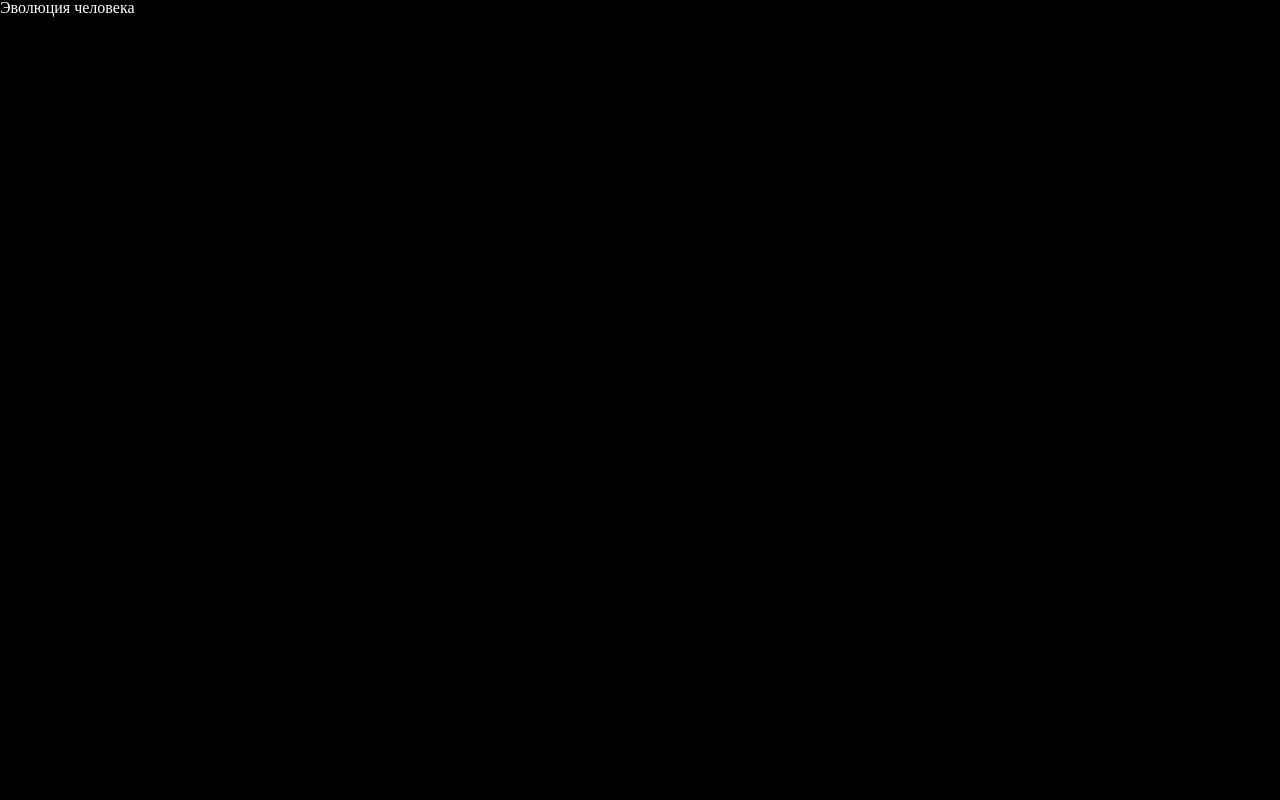
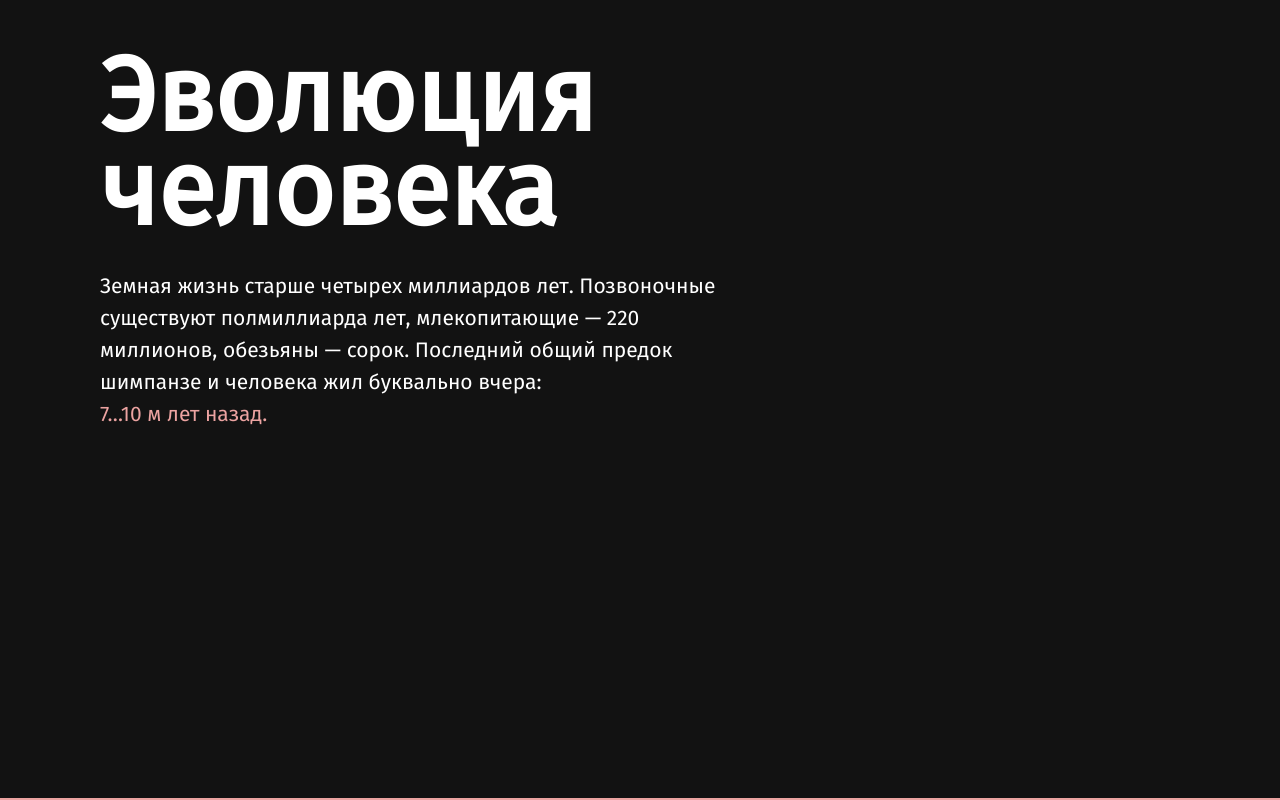
Before and after one commit to RusPosevkin/evolution, a website: page index.html in a window 1280 px wide. Shown: the top 800 px of the page. Drawn offline with Linux system fonts and the light colour scheme.

Commit message:
add intro and timeline scale (without ticks and labels)

```diff
--- a/index.html
+++ b/index.html
@@ -5,12 +5,32 @@
     <title>Эволюция человека</title>
     <meta name="description" content="">
     <meta name="viewport" content="width=device-width, initial-scale=1">
-
     <link rel="stylesheet" href="styles/css/style.css">
+    <link href="https://fonts.googleapis.com/css?family=Fira+Sans" rel="stylesheet">
   </head>
   <body>
     <div class="page">
-      Эволюция человека
+      <div class="half-top">
+        <div class="title">Эволюция человека</div>
+        <div class="text text-intro">
+          <p>
+            Земная жизнь старше четырех миллиардов лет.
+            Позвоночные существуют полмиллиарда лет, млекопитающие — 220 миллионов, обезьяны — сорок.
+            Последний общий предок шимпанзе и человека жил буквально вчера:
+          </p>
+          <p class="accent">7…10 м лет назад.</p>
+        </div>
+      </div>
+      <div class="half-bottom">
+        <div class="timeline">
+          <div class="flex">
+            <div class="timeline__scale timeline__scale_miocene"></div>
+            <div class="timeline__scale timeline__scale_pliocene"></div>
+            <div class="timeline__scale timeline__scale_pleistocene"></div>
+            <div class="timeline__scale timeline__scale_holocene"></div>
+          </div>
+        </div>
+      </div>
     </div>
   </body>
 </html>
--- a/styles/sass/style.scss
+++ b/styles/sass/style.scss
@@ -1,9 +1,89 @@
 @import "_reset";
+$color-accent: #eca3a1;
+$color-base: #fff;
 $column-width: 50px;
+$full-width: 184 * $column-width;
+$first-padding: 2 * $column-width;
+
+
+body {
+  font-family: 'Fira Sans', sans-serif;
+}
 
 .page {
-  width: 184 * $column-width;
-  background-color: black;
+  width: $full-width;
+  background-color: #121212;
   height: 100vh;
   color: white;
+  display: flex;
+  flex-direction: column;
+  justify-content: space-between;
 }
+
+.half-top {
+  width: 100%;
+  // background-color: tomato;
+}
+
+.half-bottom {
+  width: 100%;
+  // background-color: blue;
+}
+
+.flex {
+  display: flex;
+}
+
+.title {
+  padding: $column-width 0 32px $first-padding;
+  height: 188px;
+  width: 5 * $column-width;
+  font-weight: 800;
+  line-height: 94px;
+  font-size: 104px;
+  color: $color-base;
+}
+
+.text-intro {
+  font-size: 24px;
+  line-height: 32px;
+  padding-left: $first-padding;
+  width: 13 * $column-width;
+}
+
+.text {
+  color: $color-base;
+  font-size: 21px;
+}
+
+.accent {
+  color: $color-accent;
+}
+
+.timeline {
+  width: 100%;
+
+  &__scale {
+    height: 2px;
+
+    &_miocene {
+      width: 2873px;
+      background-color: $color-accent;
+    }
+
+    &_pliocene {
+      width: 2740px;
+      background-color: #cb859d;
+    }
+
+    &_pleistocene {
+      width: 2576px;
+      background-color: #799ec9;
+    }
+
+    &_holocene {
+      width: 20px;
+      background-color: #8abf9f;
+    }
+  }
+}
```
Also changed, not shown: styles/css/style.css.
